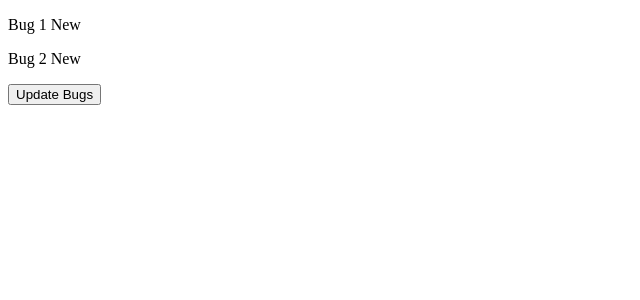
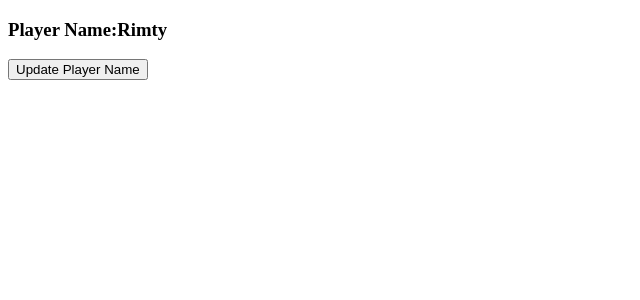
Before and after one commit to LamiaRimty/TrekStory, a React (Vite) app in the folder rim-trek/: page / in a window 1280 px wide. Shown: the top 300 px of the page, without its empty margins (0-640 px from the left). Built offline with nearby package versions, Linux system fonts and the light colour scheme.

Commit message:
Update the player name

```diff
--- a/rim-trek/src/App.tsx
+++ b/rim-trek/src/App.tsx
@@ -1,29 +1,28 @@
-import { produce } from "immer";
 import { useState } from "react";
+
 function App() {
-  const [bugs, setBugs] = useState([
-    { id: 1, title: "Bug 1", fixed: false },
-    { id: 2, title: "Bug 2", fixed: false },
-  ]);
+  const [game, setGame] = useState({
+    id: 1,
+    player: {
+      name: "Rimty",
+    },
+  });
   const handleClick = () => {
-    // setBugs(bugs.map((bug) => (bug.id === 1 ? { ...bug, fixed: true } : bug)));
-    // console.log(bugs);
-    setBugs(
-      produce((draft) => {
-        const bug = draft.find((bug) => bug.id === 1);
-        if (bug) bug.fixed = true;
-      })
-    );
+    setGame({
+      ...game,
+      player: {
+        ...game.player,
+        name: "Monmoy",
+      },
+      address: "Delft",
+    });
   };
 
   return (
     <div>
-      {bugs.map((bug) => (
-        <p key={bug.id}>
-          {bug.title} {bug.fixed ? "Fixed" : "New"}
-        </p>
-      ))}
-      <button onClick={handleClick}>Update Bugs </button>
+      <h3>Player Name:{game.player.name}</h3>
+      {game.address && <h3>Player Address:{game.address}</h3>}
+      <button onClick={handleClick}>Update Player Name</button>
     </div>
   );
 }
```
Also changed, not shown: rim-trek/src/components/Cart.tsx (added, +18 -0 lines), rim-trek/src/components/Navbar.tsx (added, +8 -0 lines).
